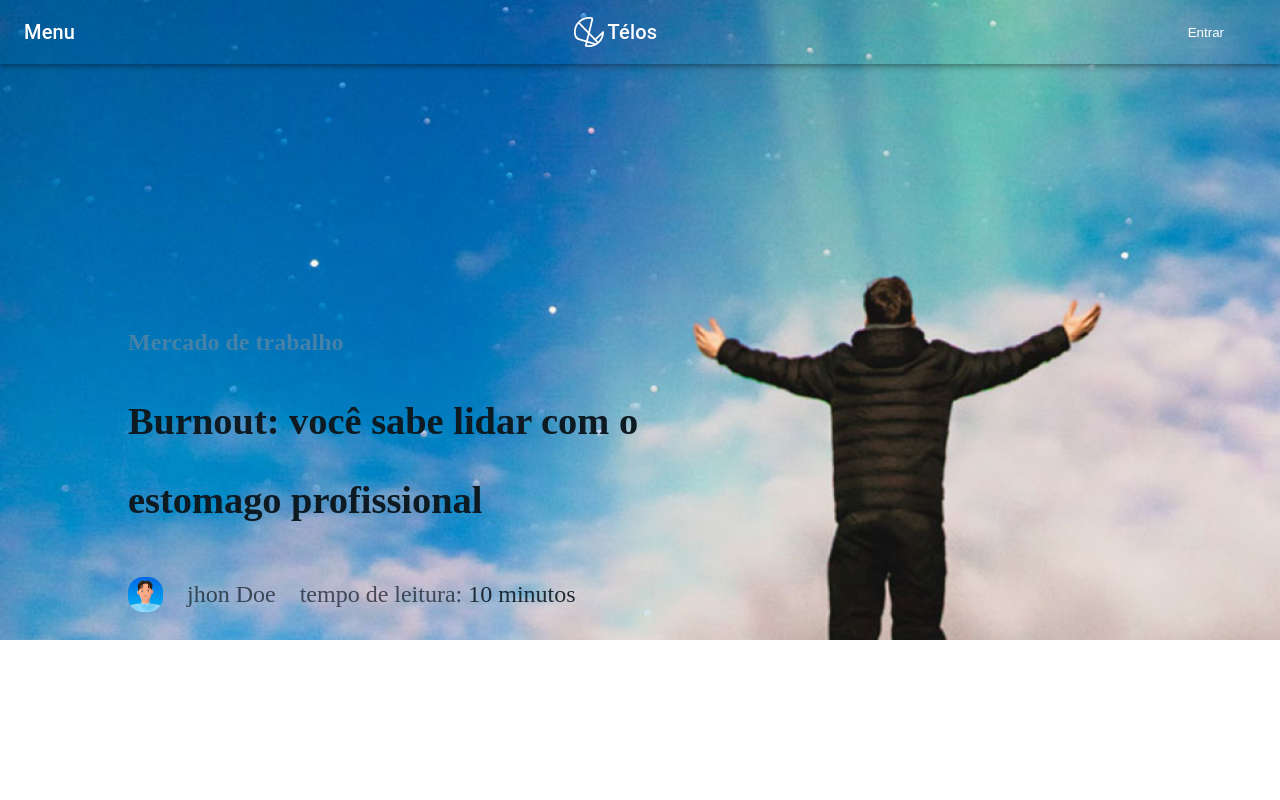
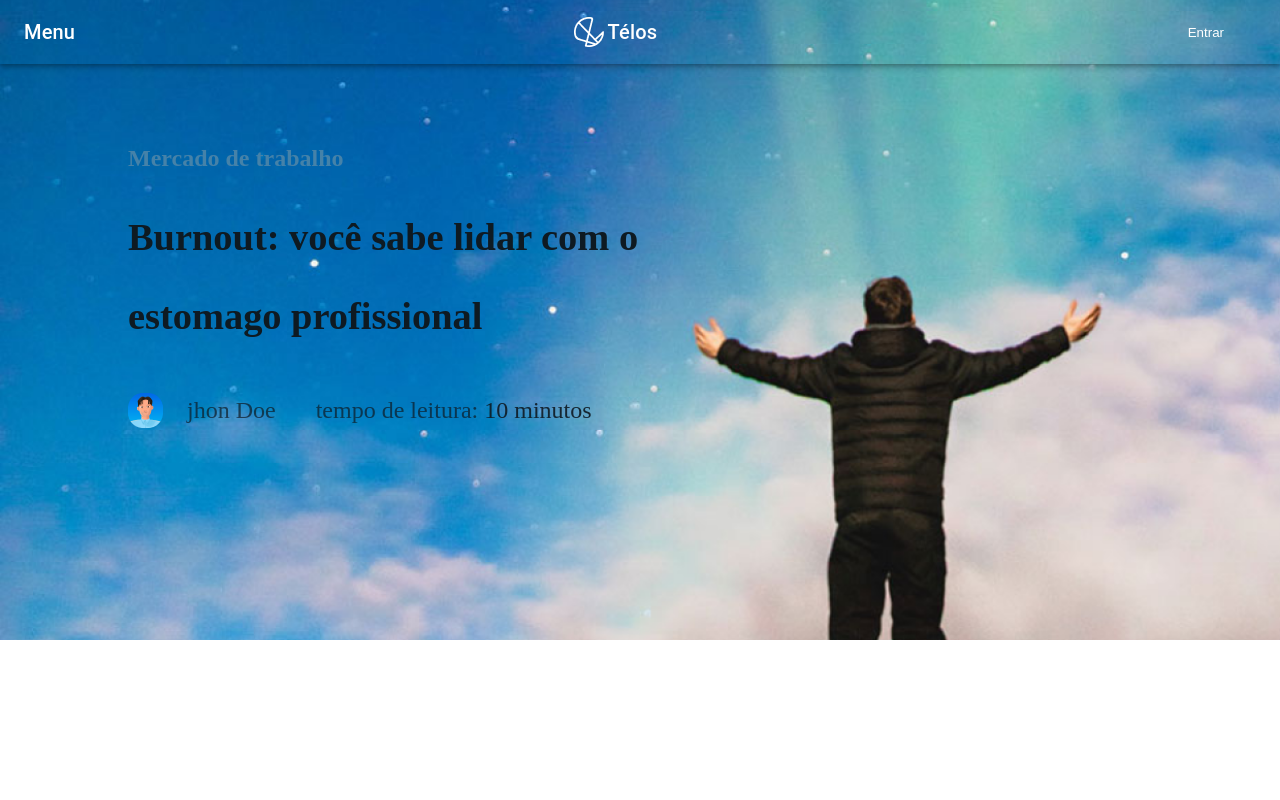
Before and after one commit to pedrofskt/telos-news, a React (Create React App) app: page /noticia in a window 1280 px wide. Shown: the top 800 px of the page. Built offline with nearby package versions, Linux system fonts and the light colour scheme.

Commit message:
Feat(adjustments):final adjustments

```diff
--- a/src/component/BannerNewsPage/styless.css
+++ b/src/component/BannerNewsPage/styless.css
@@ -5,8 +5,8 @@
   bottom: 3vh;
   left: 10vw;
   position: relative; /* ou absolute */
-  top: 30vh;
-  align-items: start;
+  top: 7vh;
+  text-align: left;
 }
 
 .content1 {
@@ -58,7 +58,7 @@ strong {
 @media screen and (min-width: 1861px) {
   .container1 {
     left: 15vw;
-    top: 40vh;
+    top: 20vh;
     bottom: auto;
   }
 
--- a/src/component/RelatedArticles/RelatedArticlesCard/index.jsx
+++ b/src/component/RelatedArticles/RelatedArticlesCard/index.jsx
@@ -12,7 +12,7 @@ export default function RelatedArticlesCard() {
             <h1 style={{marginBottom: "5rem"}}>Artigos relacionados</h1>
             <div>
             <div>
-                <div className="content">
+                <div className="content2">
                 <div>
                     <img src={img1} alt="" />
                     <div>
--- a/src/component/RelatedArticles/RelatedArticlesCard/styles.css
+++ b/src/component/RelatedArticles/RelatedArticlesCard/styles.css
@@ -1,5 +1,5 @@
 .geralCard {
-    width: 150vh;
+    width: 72rem;
     margin: 0 auto;
     border: 1px solid rgba(0, 0, 0, 0.07);
     border-radius: 20px;
@@ -8,17 +8,17 @@
     flex-direction: column;
   }
 
-.content {
+.content2 {
     display: flex;
     junstify-content: center;
     align-itens: center;
     text-align: center;
-    gap: 13vh;
+    gap: 6vh;
     flex-direction: row;
-    padding: 1vh;
+    padding: 0vh 2vh;
   }
 
-  .content h1 {
+  .content2 h1 {
     font-family: "Paralucent";
     font-style: normal;
     font-weight: 600;
@@ -27,7 +27,7 @@
     text-align: center;
   }
 
-  .content p {
+  .content2 p {
     font-family: "Campton";
     font-style: normal;
     font-weight: 600;
@@ -36,22 +36,22 @@
     text-align: center;
   }
 
-  @media screen and (min-width: 1861px) {
+  @media screen and (min-width: 2561px) {
 
         .geralCard {
           width: 80%;
         }
 
-    .content {
+    .content2 {
         gap: 31em;
     }
 
-    .content h1 {
+    .content2 h1 {
         font-size: 2rem;
         line-height: 1.5;
       }
 
-      .content p {
+      .content2 p {
         font-size: 2vh;
         line-height: 1.5;
       }
```
